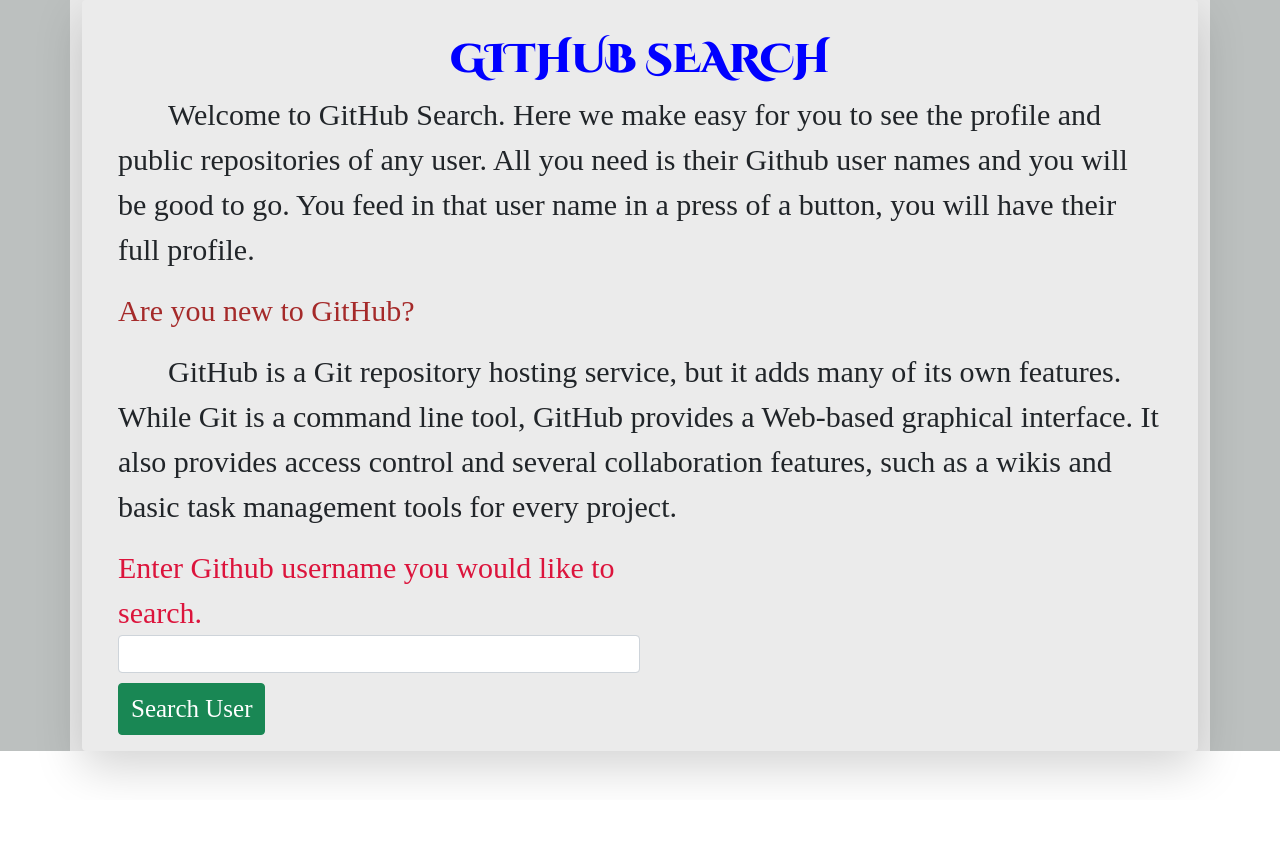
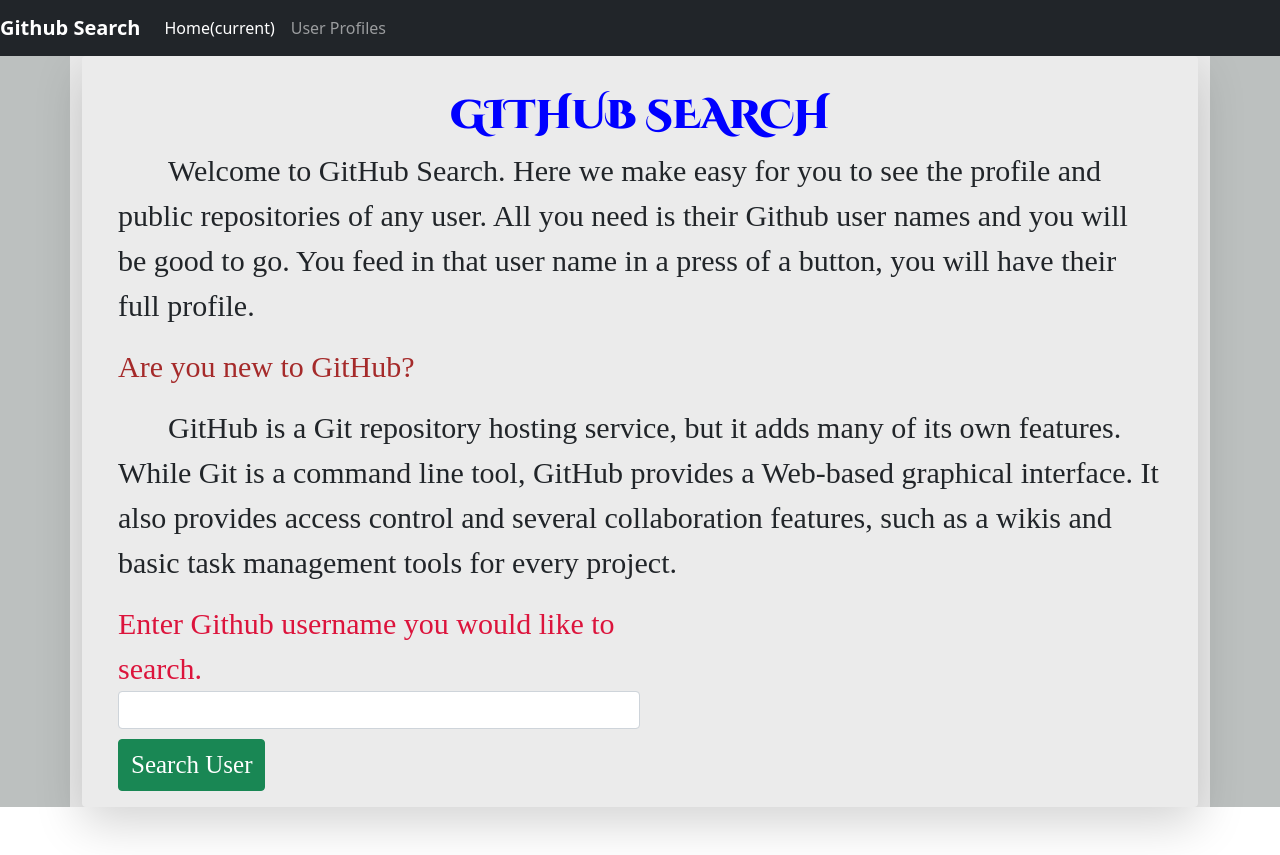
Before and after one commit to Vitalis-Kirui/Github-Search-Angular-IP, an Angular app: page / in a window 1280 px wide. Before the commit the page ends 800 px from the top, so only its background shows below. Built offline with nearby package versions, Linux system fonts and the light colour scheme; a web font is replaced by a local one.

Commit message:
pushing navbar html code

```diff
--- a/src/app/navbar/navbar.component.html
+++ b/src/app/navbar/navbar.component.html
@@ -0,0 +1,13 @@
+<nav class="navbar navbar-expand-lg navbar-dark bg-dark">
+    <a class="navbar-brand"><b>Github Search</b></a>
+    <button class="navbar-toggler" type="button" data-toggle="collapse" data-target="#navbarNavAltMarkup"
+        aria-controls="navbarNavAltMarkup" aria-expanded="false" aria-label="Toggle navigation">
+        <span class="navbar-toggler-icon"></span>
+    </button>
+    <div class="collapse navbar-collapse" id="navbarNavAltMarkup">
+        <div class="navbar-nav">
+            <a class="nav-item nav-link active">Home<span class="sr-only">(current)</span></a>
+            <a class="nav-item nav-link">User Profiles</a>
+        </div>
+    </div>
+</nav>
```
